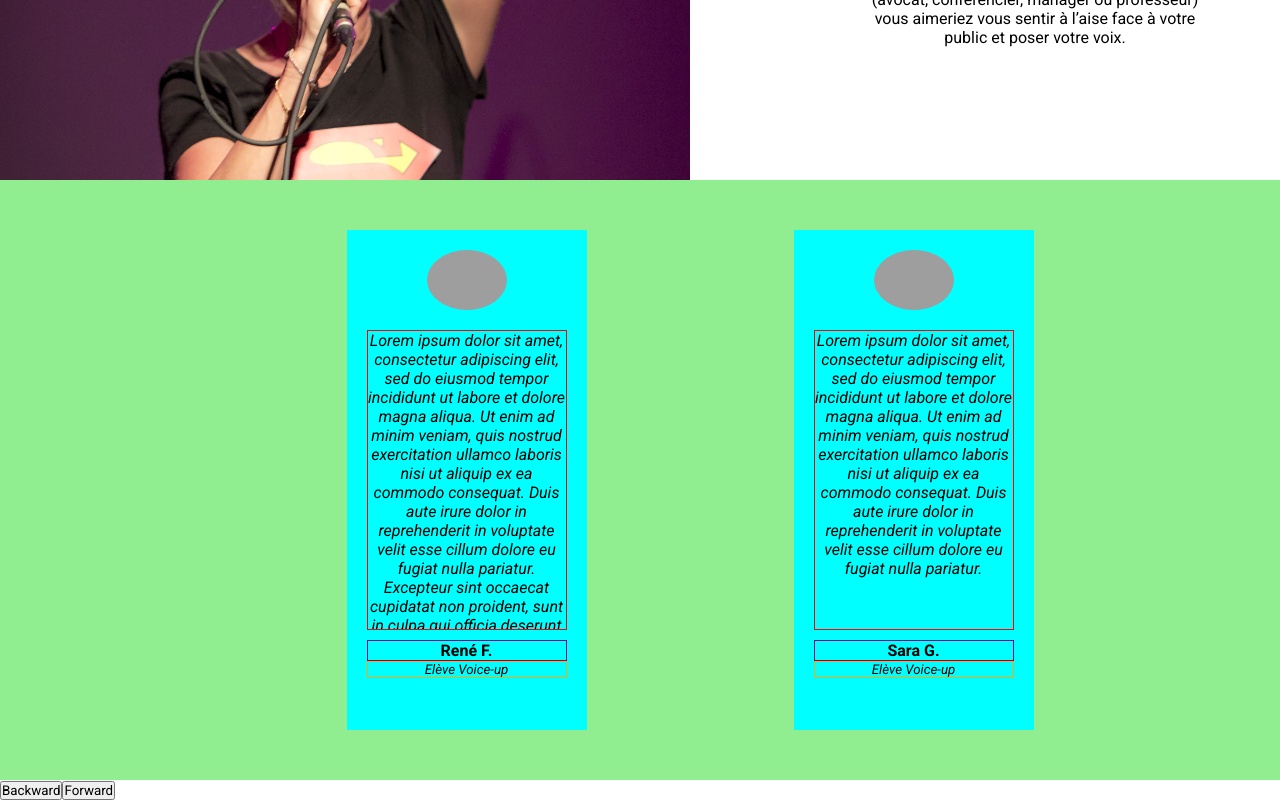
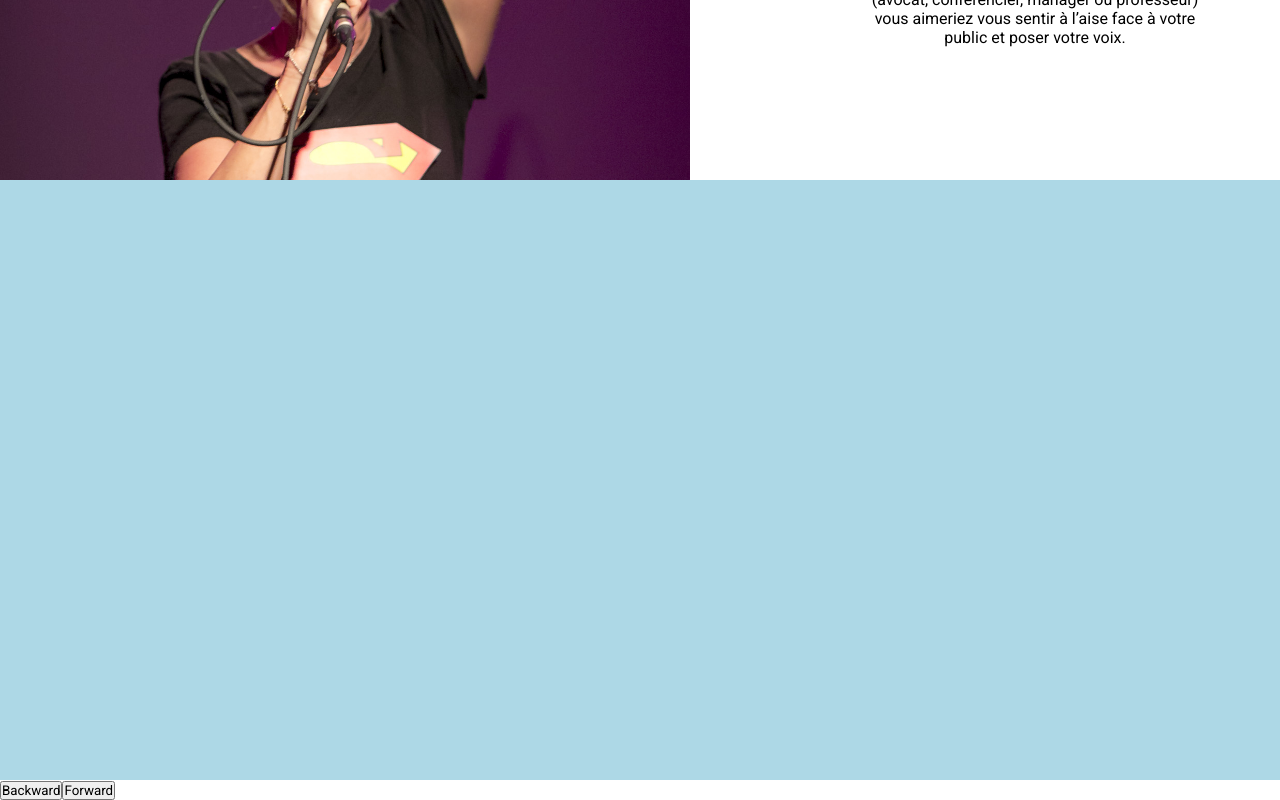
Before and after one commit to Cap0n3/VoiceUp, a React (Create React App) app: page / in a window 1280 px wide. Shown: the part 2000-2800 px from the top of the page. Built offline with nearby package versions, Linux system fonts and the light colour scheme; grey boxes are pictures that could not be loaded.

Commit message:
Added final logic for review change

```diff
--- a/src/components/ReviewSection/ReviewContainer.js
+++ b/src/components/ReviewSection/ReviewContainer.js
@@ -3,24 +3,21 @@ import { ReviewSlide, ReviewBox } from "./ReviewSection.style";
 import { ReviewData } from "./ReviewData";
 
 // FOR MOBILE, ONLY PUT 1 ReviewBlock
-const ReviewContainer = ({range, class_name, transitionTime}) => {
-    const startSlice = range[0]
-    const stopSlice = range[1] + 1
-    // Retrieve specific range of reviews (see slice method)
-    const reviews = ReviewData.slice(startSlice, stopSlice)
+const ReviewContainer = ({slide, class_name, transitionTime}) => {
+    console.log("SLIDE CONTENT : " + slide)
 
-    return(
-        <ReviewSlide className={class_name} transitionTime={transitionTime}>
-            {reviews.map((review, index) => (
-                <ReviewBox key={index}>
-                    <img src={review.studentPic} />
-                    <blockquote>{review.quote}</blockquote>
-                    <p>{review.studentName}</p>
-                    <small>{review.roleFR}</small>
-                </ReviewBox>
-            ))}
-        </ReviewSlide>
-    );
+    // return(
+    //     <ReviewSlide className={class_name} transitionTime={transitionTime}>
+    //         {reviews.map((review, index) => (
+    //             <ReviewBox key={index}>
+    //                 <img src={review.studentPic} />
+    //                 <blockquote>{review.quote}</blockquote>
+    //                 <p>{review.studentName}</p>
+    //                 <small>{review.roleFR}</small>
+    //             </ReviewBox>
+    //         ))}
+    //     </ReviewSlide>
+    // );
 }
 
 export default ReviewContainer;
--- a/src/components/ReviewSection/ReviewSection.js
+++ b/src/components/ReviewSection/ReviewSection.js
@@ -4,54 +4,59 @@ import ReviewContainer from "./ReviewContainer";
 import { ReviewData } from "./ReviewData";
 
 const ReviewSection = ({transitionTime, nbOfReviews}) => {
-    const [reviewsIndexRange, setReviewsIndexRange] = useState({
-        startIndex : null,
-        endIndex : null
-    });
+    const [currentSlideIndex, setCurrentSlideIndex] = useState(0);
+    const [reviewSlides, setReviewSlides] = useState([]);
     const [isActive, setIsActive] = useState(true);
 
-    const changeReviews = (direction) => {
-        // Set initial indexes reference
-        const initStartIndex = 0
-        const initEndIndex = nbOfReviews - 1
-        // Get current index range
-        const currentStart = reviewsIndexRange.startIndex;
-        const currentEnd = reviewsIndexRange.endIndex;
-        // Get last review index
-        const lastReviewIndex = (ReviewData.length - 1);
-        // Set step increment (number of reviews to be displayed at once)
-        const step = nbOfReviews
-        let newIndexRange = { startIndex : null, endIndex : null}
+    const changeSlide = (direction) => {
+        // Get number of review slides
+        const lastSlideIndex = reviewSlides.length - 1
 
         if (direction === "forward") {
             // Check if we reached last review in array
-            const isLastReview = currentEnd >= lastReviewIndex;
+            const isLastSlide = currentSlideIndex === lastSlideIndex;
             // If not last, then add one to range
-            newIndexRange.startIndex = isLastReview ? initStartIndex : currentStart + step;
-            newIndexRange.endIndex = isLastReview ? initEndIndex : currentEnd + step;
+            setCurrentSlideIndex(isLastSlide ? 0 : currentSlideIndex + 1);
         }
         else if (direction === "backward") {
-            // Check if we reached first review in array
-            const isFirstReview = currentStart === 0;
-            // If not first, then substract one to range
-            newIndexRange.startIndex = isFirstReview ? (lastReviewIndex - (step - 1)) : currentStart - step;
-            newIndexRange.endIndex = isFirstReview ? lastReviewIndex : currentEnd - step;
+            // Check if we reached last review in array
+            const isFirstSlide = currentSlideIndex === 0;
+            // If not last, then add one to range
+            setCurrentSlideIndex(isFirstSlide ? lastSlideIndex : currentSlideIndex - 1);
         }
         // First, make disappear slide image with opacity
-        setIsActive(false);
+        // setIsActive(false);
         // Then, wait opacity transition to finish and change image to next one
-        setTimeout(() => {
-            setReviewsIndexRange(reviewsIndexRange => ({...reviewsIndexRange, ...newIndexRange}))
-        }, transitionTime);
+        // setTimeout(() => {
+        //     setReviewsIndexRange(reviewsIndexRange => ({...reviewsIndexRange, ...newIndexRange}))
+        // }, transitionTime);
     }
 
     /**
-     * On first render, set initial review index range according
-     * to number of review that should be displayed.
+     * Define review slides depending on nbOfReviews (per slide) parameters
      */
     useEffect(() => {
-        const initialIndexRange = { startIndex : 0, endIndex : (nbOfReviews - 1)}
-        setReviewsIndexRange(reviewsIndexRange => ({...reviewsIndexRange, ...initialIndexRange}));
+        /*
+        Create index list reference
+        Ex : if there's 5 reviews, create list [0, 1, 2, 3, 4]
+        */
+        let reviewsIndexRef = [];
+        for(let i=0; i < ReviewData.length; i++) reviewsIndexRef.push(i);
+        /*
+        Create reviews slides containing review indexes
+        Ex : if there's 5 reviews and we want 3 reviews per slide, create lists :
+            - [0, 1, 2] => first slide with 3 reviews
+            - [3, 4] => second slide with only 2 reviews
+        */
+        let allReviewSlides = []
+        while(reviewsIndexRef.length > 0) {
+            // Extract indexes representing slide
+            let reviewSlide = reviewsIndexRef .slice(0, nbOfReviews)
+            // Remove extracted indexes from index list
+            reviewsIndexRef.splice(0, nbOfReviews)
+            allReviewSlides.push(reviewSlide)
+        }
+        setReviewSlides(allReviewSlides)
     }, []);
 
     /**
@@ -68,12 +73,11 @@ const ReviewSection = ({transitionTime, nbOfReviews}) => {
 
     return(
         <>
-            {console.log(reviewsIndexRange)}
             <ReviewWrapper>
-                <ReviewContainer class_name={isActive ? "active" : "inactive"} range={[reviewsIndexRange.startIndex, reviewsIndexRange.endIndex]} transitionTime={transitionTime} />
+                <ReviewContainer class_name={isActive ? "active" : "inactive"} slide={reviewSlides[currentSlideIndex]} transitionTime={transitionTime} />
             </ReviewWrapper>
-            <button onClick={() => {changeReviews("backward")}}>Backward</button>
-            <button onClick={() => {changeReviews("forward")}}>Forward</button>
+            <button onClick={() => {changeSlide("backward")}}>Backward</button>
+            <button onClick={() => {changeSlide("forward")}}>Forward</button>
         </>
     );
 }
```
